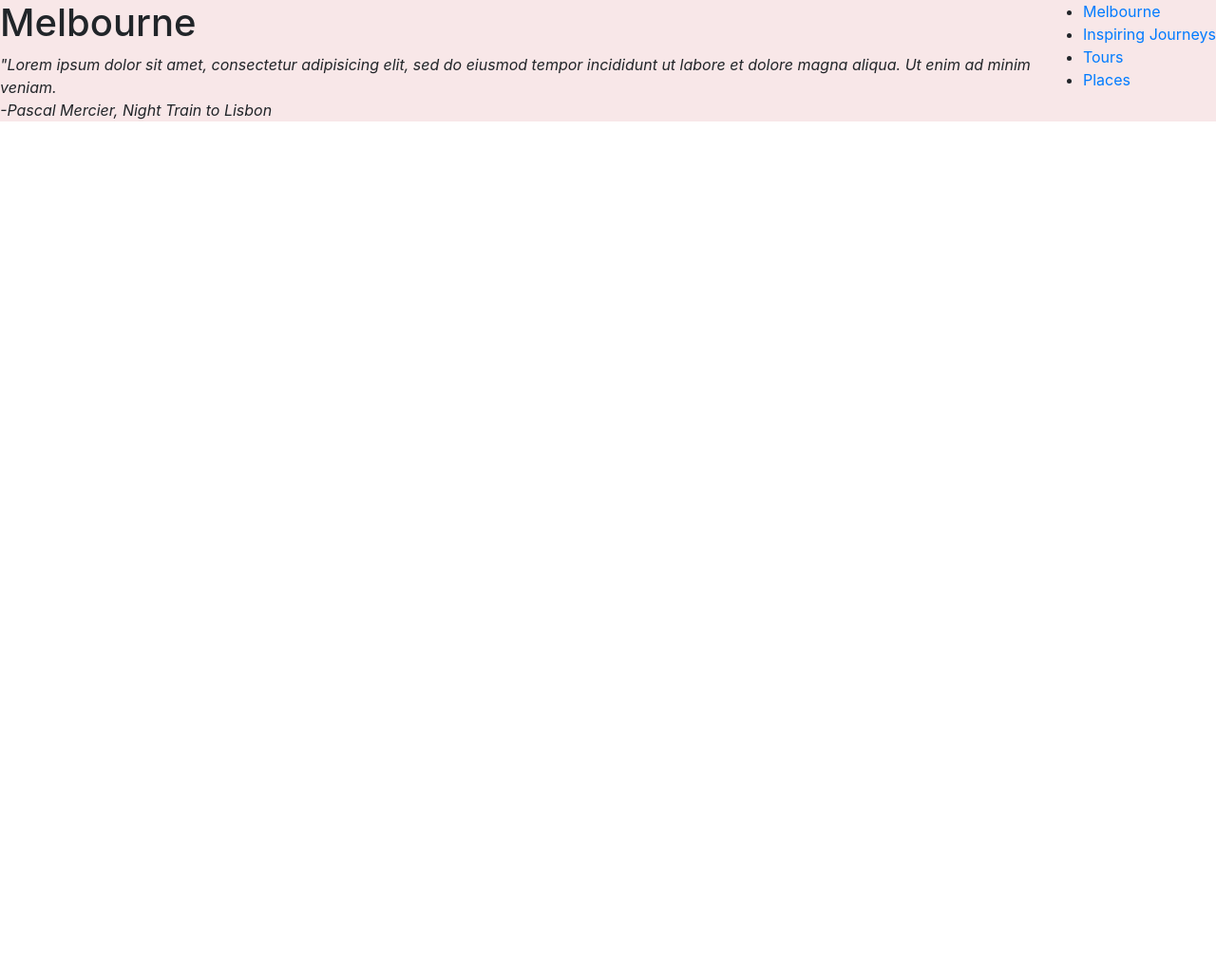
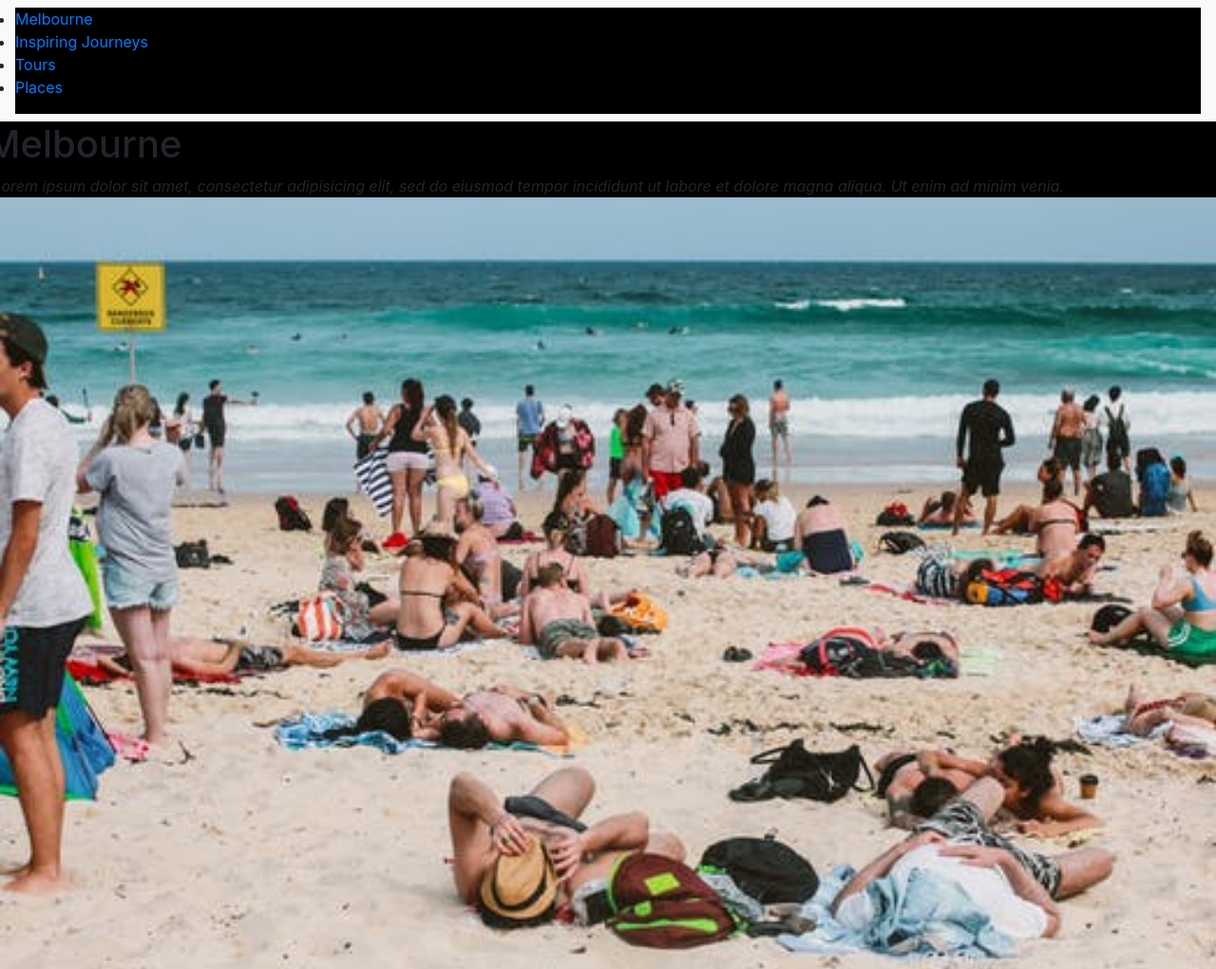
Before and after one commit to JoyMarzonia/librotheca-manila, a plain HTML site: page index.html in a window 1280 px wide. Shown: the top 1021 px of the page at 95% size. Before the commit the page ends 800 px from the top, so only its background shows below. Drawn offline with nearby package versions, Linux system fonts and the light colour scheme.

Commit message:
capstone1

```diff
--- a/assets/css/style.css
+++ b/assets/css/style.css
@@ -5,12 +5,41 @@
 }
 
 .container {
-	background-color: #f8e7e8;
+	background-color: black;
 	max-width: 100%;
 	background-size: cover;
 	padding: 0;
 
 }
+
+
+.slideshow {
+	max-width: 1280px
+	max-height: ;
+	height: auto;
+	background-size: cover;
+
+}
+
+.mySlides {
+	display: none;
+	width: 100%;
+}
+
+
+
+
+
+
+
+
+
+
+
+
+
+
+
 
 
 /*
--- a/index.html
+++ b/index.html
@@ -25,11 +25,12 @@
 	<!-- favicon -->
 	<link rel="icon" type="image/gif/png" href="assets/images/sblogo.png">
 
+	<script language= "javascript"></script>
 </head>
 
 <body>
-	 <!-- Nav Bar -->
-    <nav>
+	 <!-- Navigation -->
+    <nav class="navbar navbar-expand-md navbar-light bg-light sticky-top">
         <div class="container nav-bar">
             <ul class="float-right">
                 <li class="nav-list"><a href="index.html">Melbourne</a></li>
@@ -49,17 +50,35 @@
                 <div class="pageTitle">
                     <h1>Melbourne</h1>
                     <cite>"Lorem ipsum dolor sit amet, consectetur adipisicing elit, sed do eiusmod
-                    tempor incididunt ut labore et dolore magna aliqua. Ut enim ad minim veniam.
-                    <br>
-                    -Pascal Mercier, Night Train to Lisbon</cite>
+                    tempor incididunt ut labore et dolore magna aliqua. Ut enim ad minim venia.</cite>
                 </div>
             </div>
-        </section>
+    	</section>
+    </main>
 
+		<div class="slideshow">
+  			<img class="mySlides" src="assets/images/12apostles.jpg">
+  			<img class="mySlides" src="assets/images/beach.jpg">
+  			<img class="mySlides" src="assets/imageskyline.jpg">
+		</div>
 
+<script>
+var myIndex = 0;
+carousel();
 
+function carousel() {
+    var i;
+    var x = document.getElementsByClassName("mySlides");
+    for (i = 0; i < x.length; i++) {
+       x[i].style.display = "none";
+    }
+    myIndex++;
+    if (myIndex > x.length) {myIndex = 1}
+    x[myIndex-1].style.display = "block";
+    setTimeout(carousel, 3000); // Change image every 2 seconds
+}
 
-	</main>
+</script>
 
 
 
```
Also changed, not shown: index2.html (added, +27 -0 lines).
